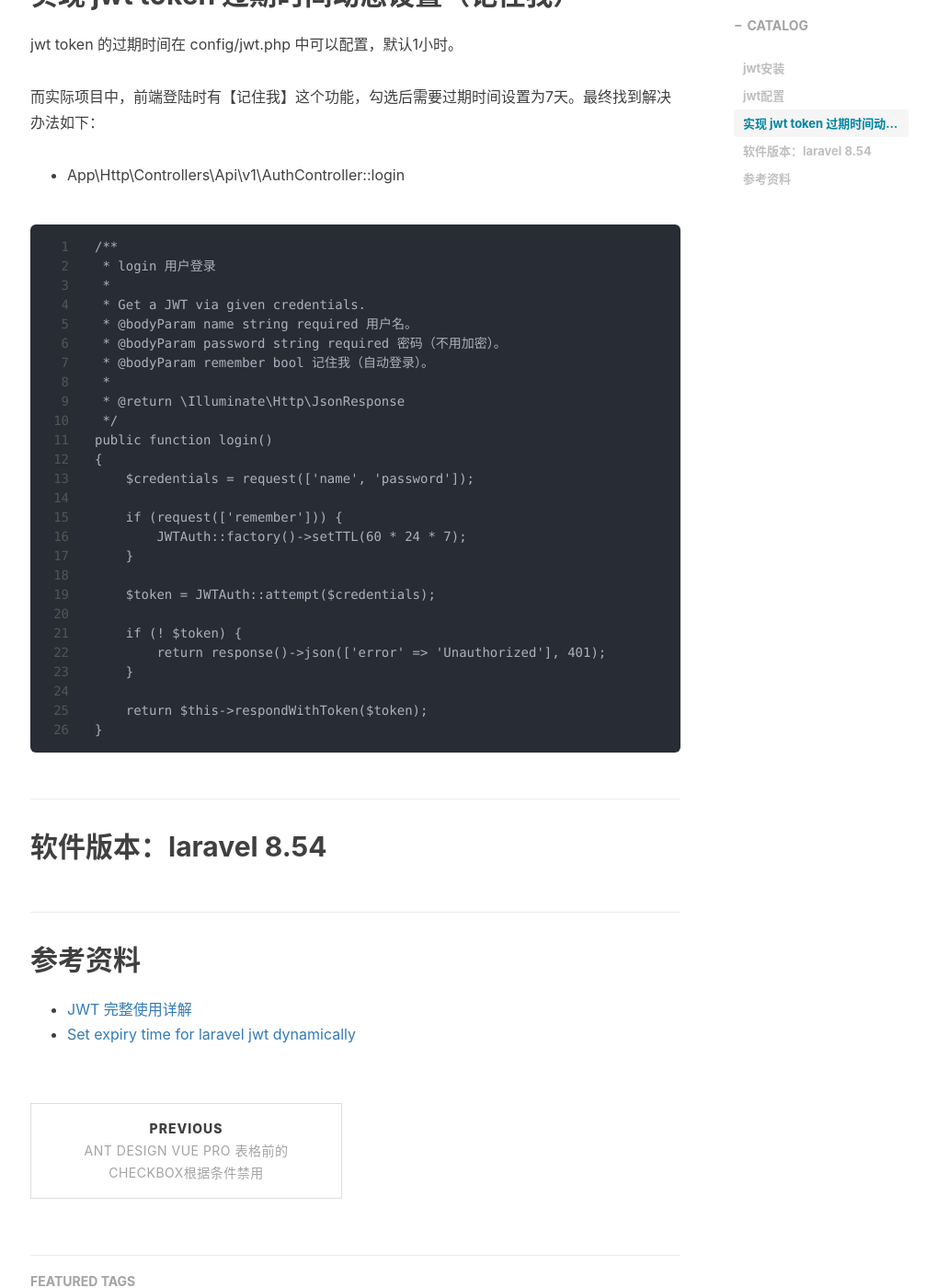
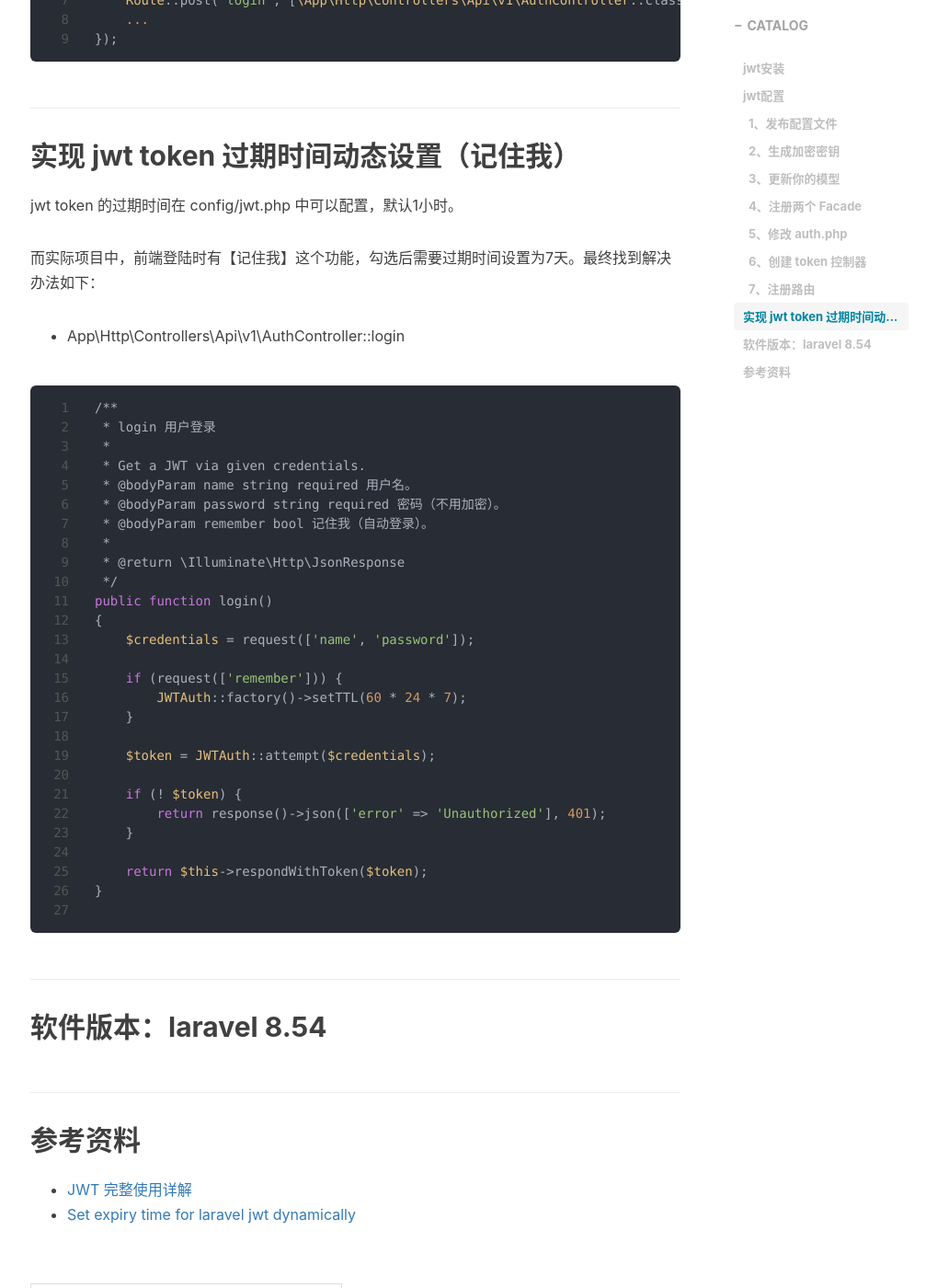
Before and after one commit to tongg112/tongg112.github.io, a Jekyll site: the page built from _posts/2021-10-20-laravel-jwt.md, in a window 1280 px wide and 1400 px high, scrolled down 5706 px. Shown: the whole window at 92% size, without its empty margins (232-1239 px from the left). Built offline with Jekyll 4.4.1, drawn with Linux system fonts in a browser that asks for light colours; nearby versions of some CDN libraries; comment, search, counter and statistics services are not loaded; some of the changed text lies outside the part shown.

Commit message:
laravel-jwt：修改格式

````diff
--- a/_posts/2021-10-20-laravel-jwt.md
+++ b/_posts/2021-10-20-laravel-jwt.md
@@ -20,21 +20,21 @@
 ```
 ## jwt配置
 
-1. 发布配置文件
+### 1、发布配置文件
 
 ```shell
 # 这条命令会在 config 下增加一个 jwt.php 的配置文件
 php artisan vendor:publish --provider="Tymon\JWTAuth\Providers\LaravelServiceProvider"
 ```
 
-2. 生成加密密钥
+### 2、生成加密密钥
 
 ```shell
 # 这条命令会在 .env 文件下生成一个加密密钥，如：JWT_SECRET=foobar
 php artisan jwt:secret
 ```
 
-3. 更新你的模型
+### 3、更新你的模型
 
 如果你使用默认的 User 表来生成 token，你需要在该模型下增加一段代码：
 
@@ -89,7 +89,7 @@
 
 ```
 
-4. 注册两个 Facade
+### 4、注册两个 Facade
 
 这两个 Facade 并不是必须的，但是使用它们会给你的代码编写带来一点便利。
 
@@ -109,7 +109,7 @@
 ]
 ```
 
-5. 修改 auth.php
+### 5、修改 auth.php
 
 - config/auth.php
 
@@ -148,7 +148,7 @@
   ]
 
 ```
-6. 创建 token 控制器
+### 6、创建 token 控制器
 
 ```shell
 php artisan make:controller Api/v1/AuthController
@@ -223,7 +223,7 @@
 
 ```
 
-7. 注册路由
+### 7、注册路由
 
 
 
@@ -249,7 +249,8 @@
 
 - App\Http\Controllers\Api\v1\AuthController::login
 
-```
+```php
+
 /**
  * login 用户登录
  *
````
